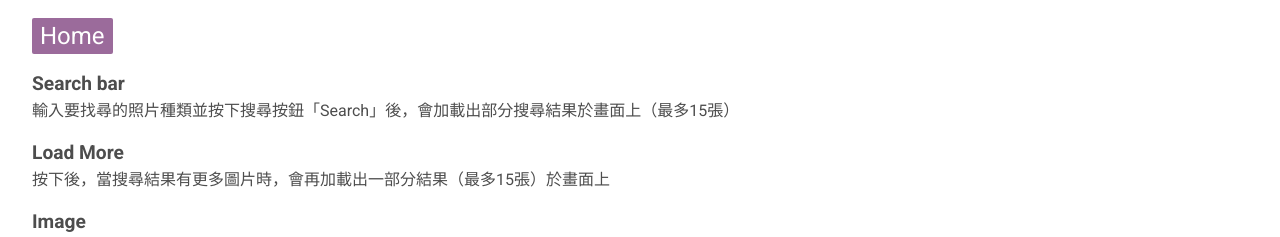
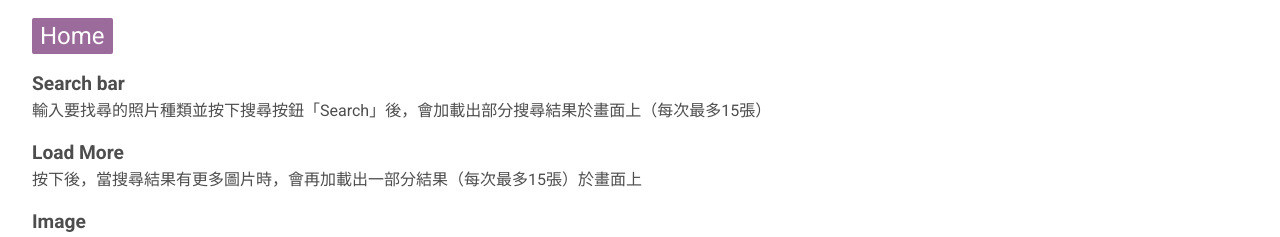
Before and after one commit to Phoenix9061353/photoweb, a React (Create React App) app: page /about in a window 1280 px wide. Shown: the part 136-373 px from the top of the page. Built offline with nearby package versions, Linux system fonts and the light colour scheme.

Commit message:
修改About頁面的部分文字敘述

```diff
--- a/src/pages/About.jsx
+++ b/src/pages/About.jsx
@@ -11,12 +11,12 @@ const About = () => {
             <li className='about__item'>
               <strong>Search bar</strong>
               <br />
-              輸入要找尋的照片種類並按下搜尋按鈕「Search」後，會加載出部分搜尋結果於畫面上（最多15張）
+              輸入要找尋的照片種類並按下搜尋按鈕「Search」後，會加載出部分搜尋結果於畫面上（每次最多15張）
             </li>
             <li className='about__item'>
               <strong>Load More</strong>
               <br />
-              按下後，當搜尋結果有更多圖片時，會再加載出一部分結果（最多15張）於畫面上
+              按下後，當搜尋結果有更多圖片時，會再加載出一部分結果（每次最多15張）於畫面上
             </li>
             <li className='about__item'>
               <strong>Image</strong>
```
